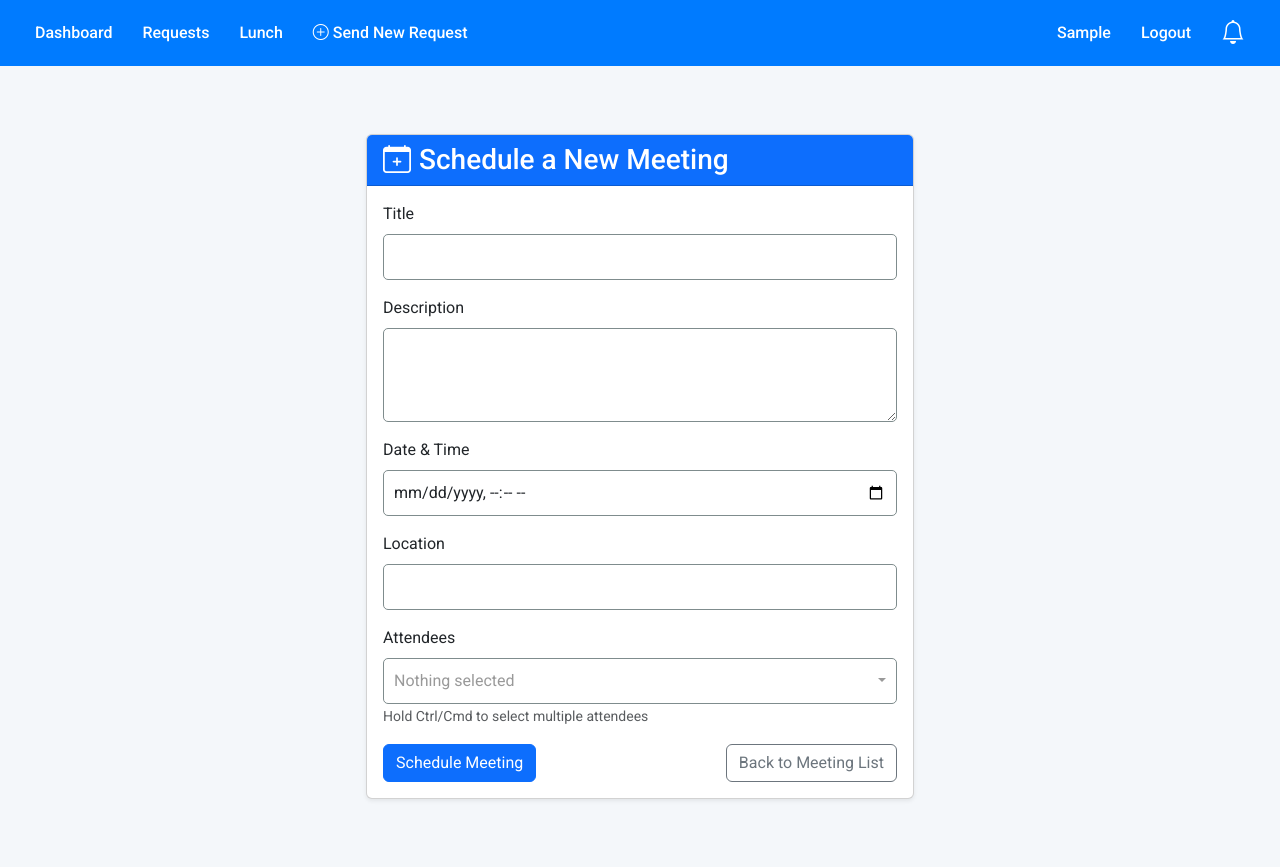
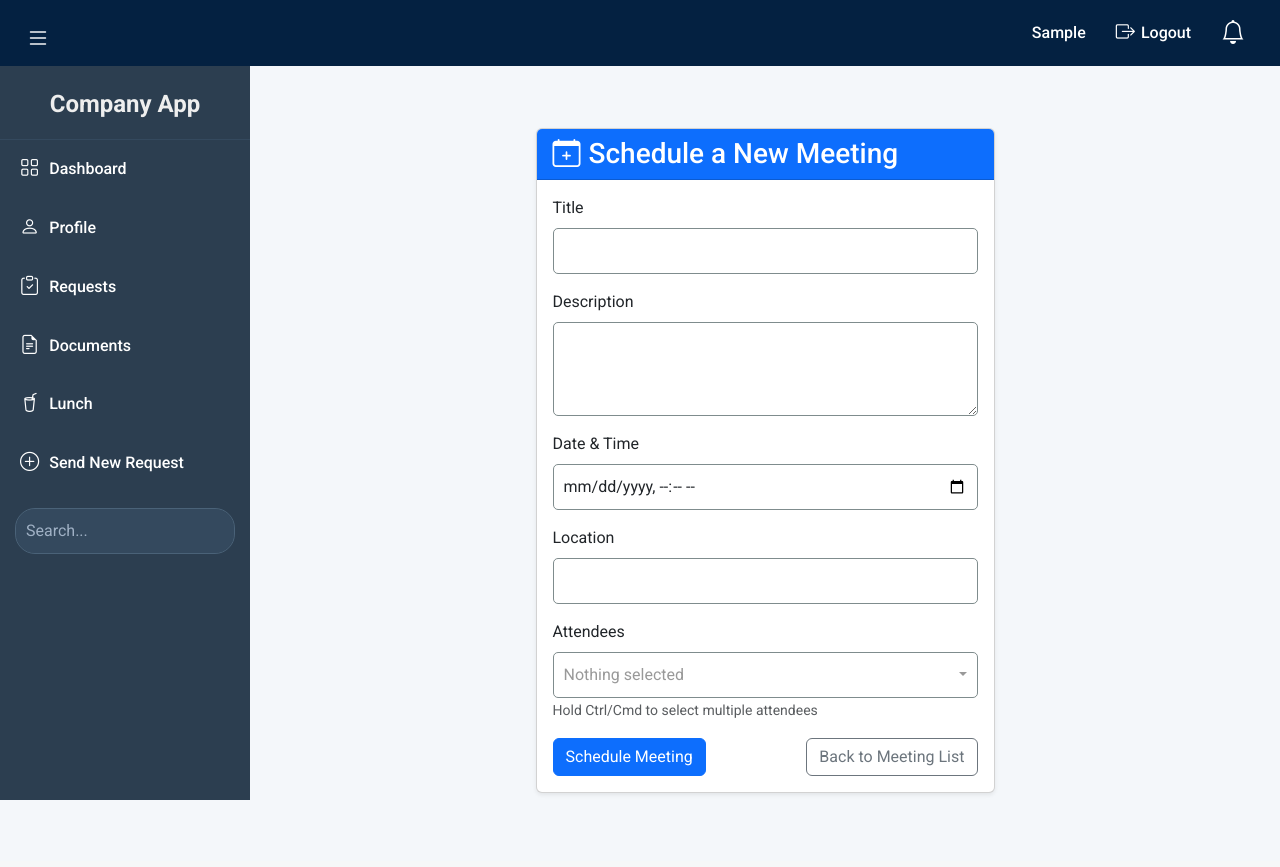
Before and after one commit to mohammadmk75/OoficeApp, a Flask app: page /meetings/add in a window 1280 px wide. After the commit the page ends 800 px from the top, so only its background shows below. Run offline with Flask 3, Linux system fonts and the light colour scheme; the visitor is signed in with stand-in values (Sample User, id 1); data comes from the database, SQL or seed files in the repository; data that the repository does not hold is empty; some libraries are stand-ins or nearby versions.

Commit message:
Update base.html

```diff
--- a/app/templates/base.html
+++ b/app/templates/base.html
@@ -4,16 +4,14 @@
     <meta charset="UTF-8">
     <meta name="viewport" content="width=device-width, initial-scale=1.0">
     <title>Company App</title>
-
     <!-- Google Fonts -->
     <link href="https://fonts.googleapis.com/css2?family=Roboto:wght@400;500;700&display=swap" rel="stylesheet">
     <!-- Bootstrap CSS -->
     <link href="https://cdn.jsdelivr.net/npm/bootstrap@5.3.0/dist/css/bootstrap.min.css" rel="stylesheet">
     <!-- Bootstrap Icons -->
-    <link href="https://cdn.jsdelivr.net/npm/bootstrap-icons@1.10.0/font/bootstrap-icons.css" rel="stylesheet">
+    <link rel="stylesheet" href="https://cdn.jsdelivr.net/npm/bootstrap-icons@1.11.3/font/bootstrap-icons.min.css">
     <!-- Bootstrap Select CSS -->
     <link href="https://cdn.jsdelivr.net/npm/bootstrap-select@1.14.0-beta3/dist/css/bootstrap-select.min.css" rel="stylesheet">
-    <link rel="stylesheet" href="https://cdn.jsdelivr.net/npm/bootstrap-icons@1.11.3/font/bootstrap-icons.min.css">
 
     <style>
         body {
@@ -21,22 +19,24 @@
             background-color: #f4f7fa;
             margin: 0;
             padding: 0;
+            display: flex;
         }
 
-        nav {
-            background-color: #007bff;
+        /* Top Bar */
+        .top-bar {
+            background-color: #042141;
             padding: 15px 20px;
             display: flex;
-            justify-content: space-between;
+            justify-content: flex-end;
             align-items: center;
+            position: fixed;
+            top: 0;
+            left: 0;
+            right: 0;
+            z-index: 1000;
         }
 
-        nav div {
-            display: flex;
-            align-items: center;
-        }
-
-        nav a {
+        .top-bar a, .top-bar span {
             color: white;
             text-decoration: none;
             margin: 0 15px;
@@ -45,8 +45,13 @@
             align-items: center;
         }
 
-        nav a:hover {
+        .top-bar a:hover {
             text-decoration: underline;
+        }
+
+        .top-bar a i {
+            margin-right: 6px;
+            font-size: 1.2rem;
         }
 
         .user-profile {
@@ -54,12 +59,12 @@
             align-items: center;
             gap: 5px;
         }
+
         .user-profile img {
             width: 24px;
             height: 24px;
             border-radius: 50%;
             object-fit: cover;
-            vertical-align: middle;
         }
 
         .notification-bell {
@@ -68,8 +73,6 @@
             font-size: 1.5rem;
             cursor: pointer;
             margin: 0 15px;
-            display: inline-flex;
-            align-items: center;
         }
 
         .notification-bell .badge {
@@ -87,9 +90,109 @@
             font-size: 0.75rem;
         }
 
+        /* Sidebar */
+        .sidebar {
+            width: 250px;
+            background-color: #2c3e50;
+            color: white;
+            height: 100vh;
+            position: fixed;
+            top: 0;
+            left: 0;
+            padding-top: 70px;
+            transition: transform 0.3s ease;
+            z-index: 999;
+        }
+
+        .sidebar.collapsed {
+            transform: translateX(-250px);
+        }
+
+        .sidebar-header {
+            padding: 20px;
+            text-align: center;
+            border-bottom: 1px solid #34495e;
+        }
+
+        .sidebar-header h2 {
+            color: #eee;
+            margin: 0;
+            font-size: 1.5rem;
+            font-weight: 700;
+        }
+
+        .sidebar-nav a {
+            display: flex;
+            align-items: center;
+            padding: 15px 20px;
+            color: white;
+            text-decoration: none;
+            font-weight: 500;
+            transition: all 0.2s ease;
+        }
+
+        .sidebar-nav a:hover {
+            background-color: #34495e;
+        }
+
+        .sidebar-nav a.active {
+            background-color: #38b2ac;
+            color: white;
+        }
+
+        .sidebar-nav i {
+            margin-right: 10px;
+            font-size: 1.2rem;
+        }
+
+        .sidebar-search {
+            padding: 15px;
+        }
+
+        .sidebar-search input {
+            border-radius: 20px;
+            background-color: #34495e;
+            border: 1px solid #4a6278;
+            color: white;
+        }
+
+        .sidebar-search input::placeholder {
+            color: #a0b1c5;
+        }
+
+        .sidebar-toggle {
+            position: fixed;
+            top: 20px;
+            left: 20px;
+            z-index: 1001;
+            background: none;
+            border: none;
+            color: white;
+            font-size: 1.5rem;
+            cursor: pointer;
+        }
+
+        /* Main Content */
+        .main-content {
+            margin-left: 250px;
+            padding: 80px 20px 20px;
+            width: 100%;
+            transition: margin-left 0.3s ease;
+        }
+
+        .main-content.collapsed {
+            margin-left: 0;
+        }
+
+        .container {
+            max-width: 1400px;
+            margin: 0 auto;
+        }
+
+        /* Notification Bar */
         .notification-bar {
             position: fixed;
-            top: 50px;
+            top: 70px;
             right: 20px;
             width: 300px;
             background-color: #ffffff;
@@ -106,7 +209,7 @@
         }
 
         .notification-bar .header {
-            background-color: #007bff;
+            background-color: #0b2e57;
             color: white;
             padding: 10px;
             font-weight: 500;
@@ -143,6 +246,7 @@
             color: #7f8c8d;
         }
 
+        /* Alerts */
         .alert {
             padding: 15px;
             margin: 10px 0;
@@ -154,45 +258,41 @@
         .alert-danger { background-color: #dc3545; color: white; }
         .alert-info { background-color: #17a2b8; color: white; }
 
-        .container {
-            max-width: 1200px;
-            margin: 0 auto;
-            padding: 20px;
+        /* Responsive Design */
+        @media (max-width: 768px) {
+            .sidebar {
+                transform: translateX(-250px);
             }
 
-        header {
-            text-align: center;
-            margin: 20px 0;
+            .sidebar.active {
+                transform: translateX(0);
             }
 
-        header h1 {
-            font-size: 36px;
-            font-weight: 700;
-            color: #333;
+            .main-content {
+                margin-left: 0;
+            }
+
+            .main-content.collapsed {
+                margin-left: 0;
+            }
+
+            .sidebar-toggle {
+                display: block;
+            }
         }
     </style>
 </head>
 <body>
-
-    <!-- Navigation Bar -->
-    <nav>
-        <div>
-            <a href="{{ url_for('main.dashboard') }}">Dashboard</a>
-            <a href="{{ url_for('main.view_requests') }}">Requests</a>
-            <a href="{{ url_for('main.lunch') }}">Lunch</a>
-            {% if current_user.is_authenticated %}
-                <a href="{{ url_for('main.send_request') }}"><i class="bi bi-plus-circle me-1"></i> Send New Request</a>
-            {% endif %}
-        </div>
-        <div>
+    <!-- Top Bar -->
+    <div class="top-bar">
         {% if current_user.is_authenticated %}
             <a href="{{ url_for('main.profile') }}" class="user-profile">
                 {% if current_user.profile_photo %}
-                        <img src="{{ url_for('static', filename='uploads/' + current_user.profile_photo) }}" alt="Profile Photo">
+                    <img src="{{ url_for('static', filename='Uploads/' + current_user.profile_photo) }}" alt="Profile Photo">
                 {% endif %}
                 {{ current_user.first_name }}
             </a>
-                <a href="{{ url_for('main.logout') }}">Logout</a>
+            <a href="{{ url_for('main.logout') }}"><i class="bi bi-box-arrow-right"></i> Logout</a>
             <span class="notification-bell" id="notification-bell">
                 <i class="bi bi-bell"></i>
                 <span class="badge" id="notification-count" style="display: none;">0</span>
@@ -201,7 +301,40 @@
             <a href="{{ url_for('main.login') }}">Login</a>
         {% endif %}
     </div>
-    </nav>
+
+    <!-- Sidebar -->
+    <button class="sidebar-toggle" id="sidebar-toggle"><i class="bi bi-list"></i></button>
+    <div class="sidebar" id="sidebar">
+        <div class="sidebar-header">
+            <h2>Company App</h2>
+        </div>
+        <div class="sidebar-nav">
+            <a href="{{ url_for('main.dashboard') }}" class="{% if request.endpoint == 'main.dashboard' %}active{% endif %}">
+                <i class="bi bi-grid"></i> Dashboard
+            </a>
+            <a href="{{ url_for('main.profile') }}" class="{% if request.endpoint == 'main.profile' %}active{% endif %}">
+                <i class="bi bi-person"></i> Profile
+            </a>
+            <a href="{{ url_for('main.view_requests') }}" class="{% if request.endpoint == 'main.view_requests' %}active{% endif %}">
+                <i class="bi bi-clipboard-check"></i> Requests
+            </a>
+            <a href="{{ url_for('main.documents') }}" class="{% if request.endpoint == 'main.documents' %}active{% endif %}">
+                <i class="bi bi-file-earmark-text"></i> Documents
+            </a>
+            <a href="{{ url_for('main.lunch') }}" class="{% if request.endpoint == 'main.lunch' %}active{% endif %}">
+                <i class="bi bi-cup-straw"></i> Lunch
+            </a>
+            {% if current_user.is_authenticated %}
+                <a href="{{ url_for('main.send_request') }}" class="{% if request.endpoint == 'main.send_request' %}active{% endif %}">
+                    <i class="bi bi-plus-circle"></i> Send New Request
+                </a>
+            {% endif %}
+            <!-- Search Bar -->
+            <div class="sidebar-search">
+                <input type="text" class="form-control" placeholder="Search...">
+            </div>
+        </div>
+    </div>
 
     <!-- Notification Bar -->
     <div class="notification-bar" id="notification-bar">
@@ -212,6 +345,8 @@
         <div id="notification-list"></div>
     </div>
 
+    <!-- Main Content -->
+    <div class="main-content" id="main-content">
         <!-- Flash Messages -->
         {% with messages = get_flashed_messages(with_categories=true) %}
             {% if messages %}
@@ -223,19 +358,30 @@
             {% endif %}
         {% endwith %}
 
-    <!-- Main Content Block -->
+        <!-- Content Block -->
         <div class="container">
             {% block content %}{% endblock %}
         </div>
+    </div>
 
-    <!-- jQuery -->
+    <!-- Scripts -->
     <script src="https://code.jquery.com/jquery-3.6.0.min.js"></script>
-    <!-- Bootstrap JS -->
     <script src="https://cdn.jsdelivr.net/npm/bootstrap@5.3.0/dist/js/bootstrap.bundle.min.js"></script>
-    <!-- Bootstrap Select JS -->
     <script src="https://cdn.jsdelivr.net/npm/bootstrap-select@1.14.0-beta3/dist/js/bootstrap-select.min.js"></script>
 
     <script>
+        // Sidebar Toggle
+        const sidebar = document.getElementById('sidebar');
+        const mainContent = document.getElementById('main-content');
+        const toggleBtn = document.getElementById('sidebar-toggle');
+
+        toggleBtn.addEventListener('click', () => {
+            sidebar.classList.toggle('active');
+            sidebar.classList.toggle('collapsed');
+            mainContent.classList.toggle('collapsed');
+        });
+
+        // Notification Script
         {% if current_user.is_authenticated %}
         let timeoutId = null;
         let isBarOpen = false;
@@ -243,7 +389,6 @@
         let isInitialLoad = true;
         const dingSound = new Audio("{{ url_for('static', filename='sounds/ding.mp3') }}");
 
-        // Show notification bar
         function showNotifications() {
             const bar = document.getElementById('notification-bar');
             isBarOpen = true;
@@ -253,7 +398,6 @@
             timeoutId = setTimeout(hideNotifications, 5000);
         }
 
-        // Hide notification bar and reset count
         function hideNotifications() {
             const bar = document.getElementById('notification-bar');
             isBarOpen = false;
@@ -276,7 +420,6 @@
             .catch(error => console.error('Error marking notifications viewed:', error));
         }
 
-        // Toggle notification bar
         function toggleNotifications(event) {
             event.stopPropagation();
             if (!isBarOpen) {
@@ -286,7 +429,6 @@
             }
         }
 
-        // Event listeners
         document.getElementById('notification-bell').addEventListener('click', toggleNotifications);
         document.getElementById('close-btn').addEventListener('click', function(event) {
             event.stopPropagation();
@@ -315,14 +457,12 @@
                 const countElement = document.getElementById('notification-count');
                 const listElement = document.getElementById('notification-list');
 
-                // Play sound only for new notifications after initial load
                 if (!isInitialLoad && data.count > lastNotificationCount && !isBarOpen) {
                     dingSound.play().catch(error => console.error('Error playing sound:', error));
                 }
                 lastNotificationCount = data.count;
                 isInitialLoad = false;
 
-                // Update count
                 if (data.count > 0) {
                     countElement.textContent = data.count;
                     countElement.style.display = 'inline-flex';
@@ -333,13 +473,12 @@
                     return;
                 }
 
-                // Populate notification list
                 listElement.innerHTML = '';
                 data.notifications.forEach(notif => {
                     const item = document.createElement('div');
                     item.className = 'notification-item';
                     item.innerHTML = `
-                        <p>${notif.message}</p>
+                        <p style="color: ${getNotificationColor(notif.type)}">${notif.message}</p>
                         <p class="time">${notif.time}</p>
                     `;
                     listElement.appendChild(item);
@@ -348,11 +487,21 @@
             .catch(error => console.error('Error fetching notifications:', error));
         }
 
-        // Run on page load and every 30 seconds
+        function getNotificationColor(type) {
+            switch (type) {
+                case 'request': return '#3498db';
+                case 'referral': return '#e67e22';
+                case 'task': return '#2c3e50';
+                case 'meeting': return '#17a2b8';
+                case 'announcement': return '#28a745';
+                default: return '#2d3436';
+            }
+        }
+
         document.addEventListener('DOMContentLoaded', () => {
             console.log('Page loaded, fetching notifications');
             updateNotifications();
-            setInterval(updateNotifications, 36000000);
+            setInterval(updateNotifications, 30000);
             $('.selectpicker').selectpicker();
         });
         {% endif %}
```
Lines whose indentation alone changed are shown as unchanged.
